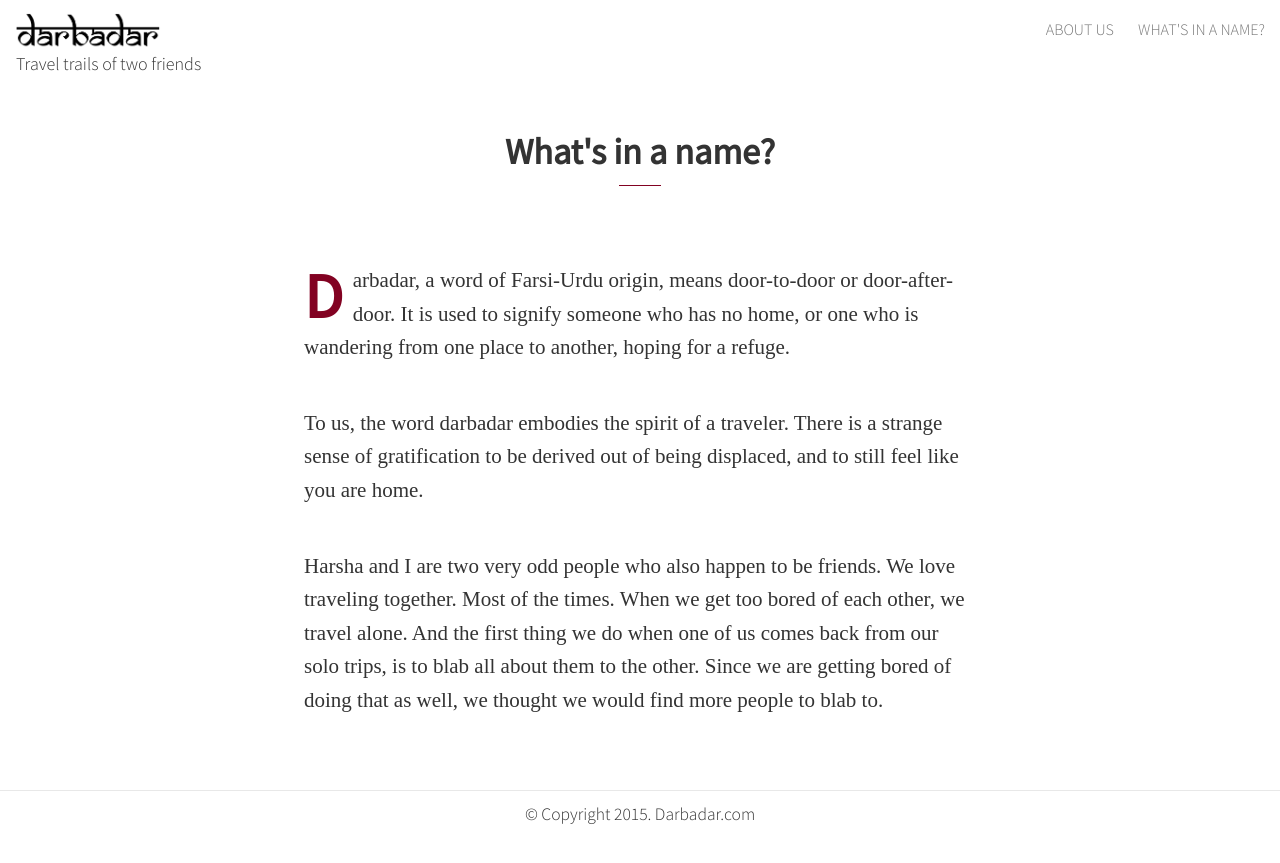
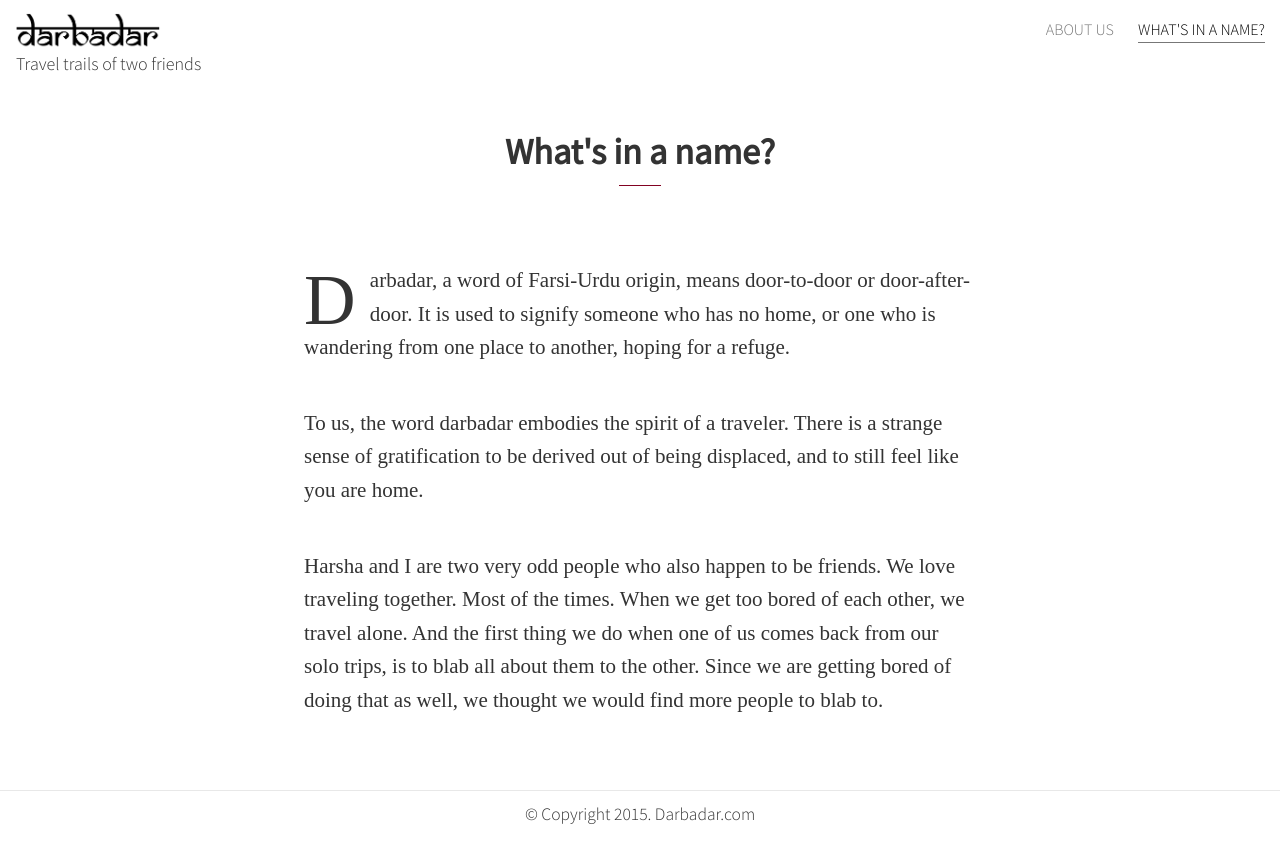
Before and after one commit to harshac/darbadar, a Jekyll site: the page built from darbadar.md, in a window 1280 px wide. Shown: the top 863 px of the page. Built offline with Jekyll 4.4.1, drawn with Linux system fonts in a browser that asks for light colours; some web fonts are replaced.

Commit message:
active links and dropcap fix for firefox

```diff
--- a/_includes/header.html
+++ b/_includes/header.html
@@ -15,9 +15,9 @@
       </a>
 
       <div class="trigger">
-        {% for page in site.pages %}
-          {% if page.title and page.title != "Stories" %}
-            <a class="page-link" href="{{ page.url | prepend: site.baseurl }}">{{ page.title }}</a>
+        {% for this_page in site.pages %}
+          {% if this_page.title and this_page.title != "Stories" %}
+            <a class="page-link {% if this_page.url == page.url %}active{% endif %}" href="{{ this_page.url | prepend: site.baseurl }}">{{ this_page.title }}</a>
           {% endif %}
         {% endfor %}
       </div>
--- a/_sass/_header.scss
+++ b/_sass/_header.scss
@@ -5,7 +5,8 @@
   padding-bottom: 3px;
 }
 
-.page-link:hover {
+.page-link:hover,
+.page-link.active {
 	color: #000 !important;
   border-bottom: 1px solid #777;
 }
--- a/_sass/_layout.scss
+++ b/_sass/_layout.scss
@@ -343,16 +343,11 @@
         margin-bottom: 2em;
 
         &:first-child:first-letter {
-            color: $brand-color;
+            font-size: 3.4em;
+            padding: 0 0.1em 0 0;
+            line-height: 0.8;
             float: left;
-            font-family: $base-font-family;
-            font-size: $base-font-size * 3;
-            font-weight: 800;
-            line-height: 1;
-            padding: 0 10px 0 0;
-            @include media-query($on-palm) {
-                font-size: $small-font-size * 3;
-            }
+            margin: 0.1em 0.1em 0 0;
         }
     }
 
```
